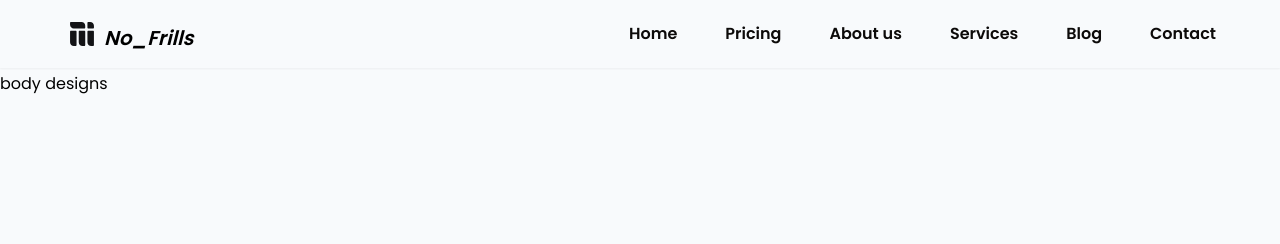
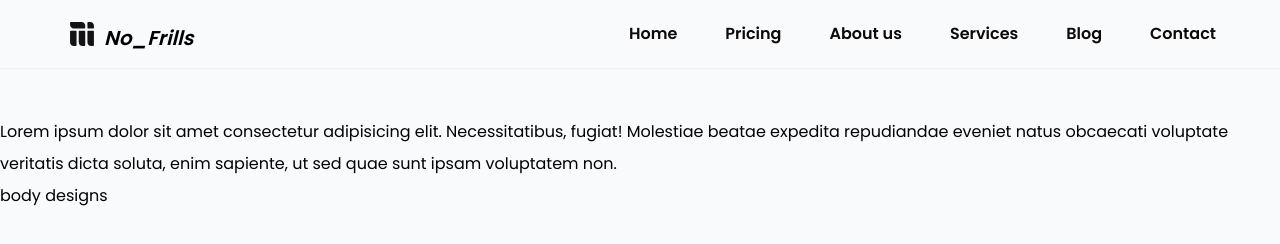
Before and after one commit to sammy-code98/no-frills, a website built with Parcel: page src/html/index.html in a window 1280 px wide. Built offline with nearby package versions, Linux system fonts and the light colour scheme.

Commit message:
add achievement section

```diff
--- /dev/null
+++ b/src/components/achievement.html
@@ -0,0 +1,5 @@
+<section class="mt-12">
+  <div>
+    Lorem ipsum dolor sit amet consectetur adipisicing elit. Necessitatibus, fugiat! Molestiae beatae expedita repudiandae eveniet natus obcaecati voluptate veritatis dicta soluta, enim sapiente, ut sed quae sunt ipsam voluptatem non.
+  </div>
+</section>
--- a/src/html/index.html
+++ b/src/html/index.html
@@ -20,6 +20,7 @@
   </div>
   <main  class="px-6 lg:px-16">
     <include src="../components/hero.html"></include>
+    <include src="../components/achievement.html"></include>
     body designs
   </main>
 </body>
```
